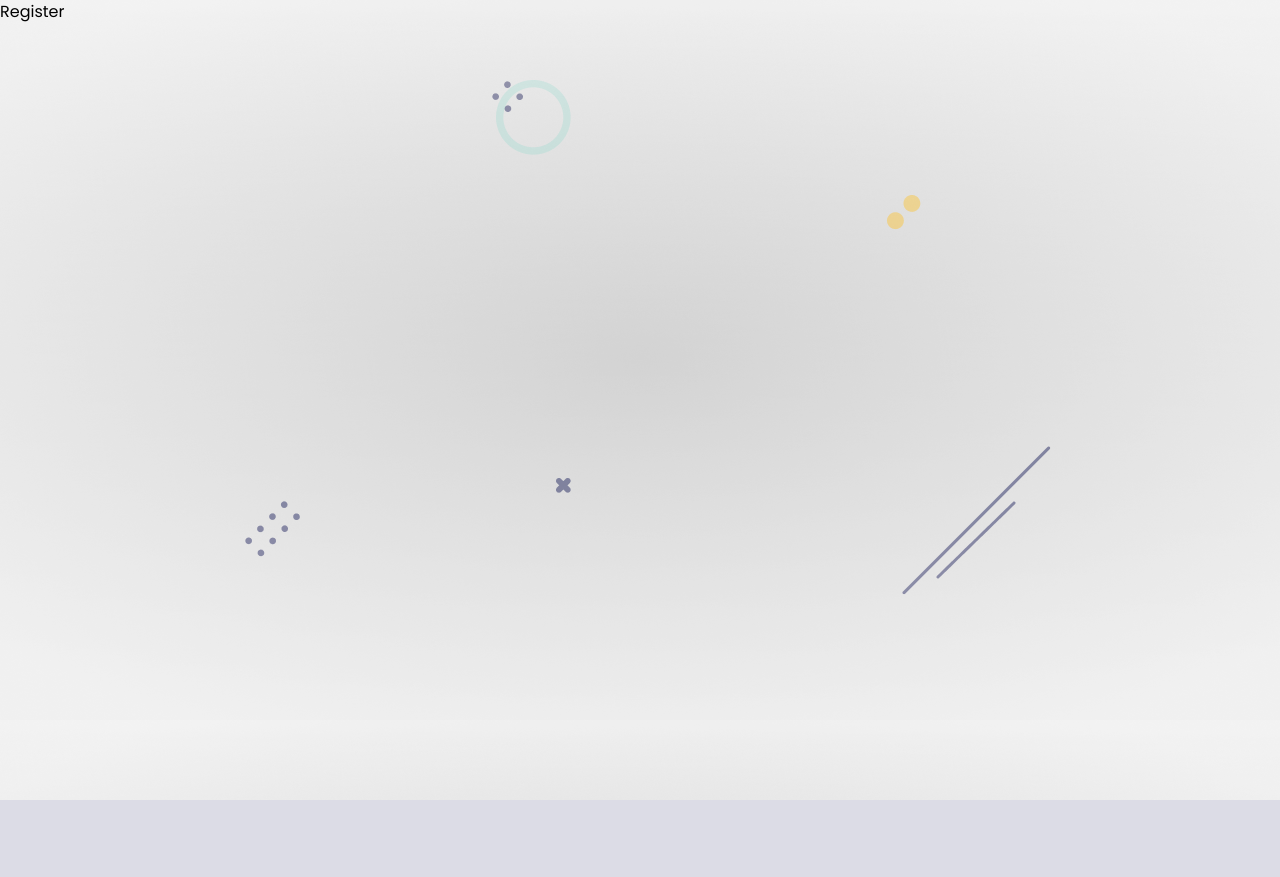
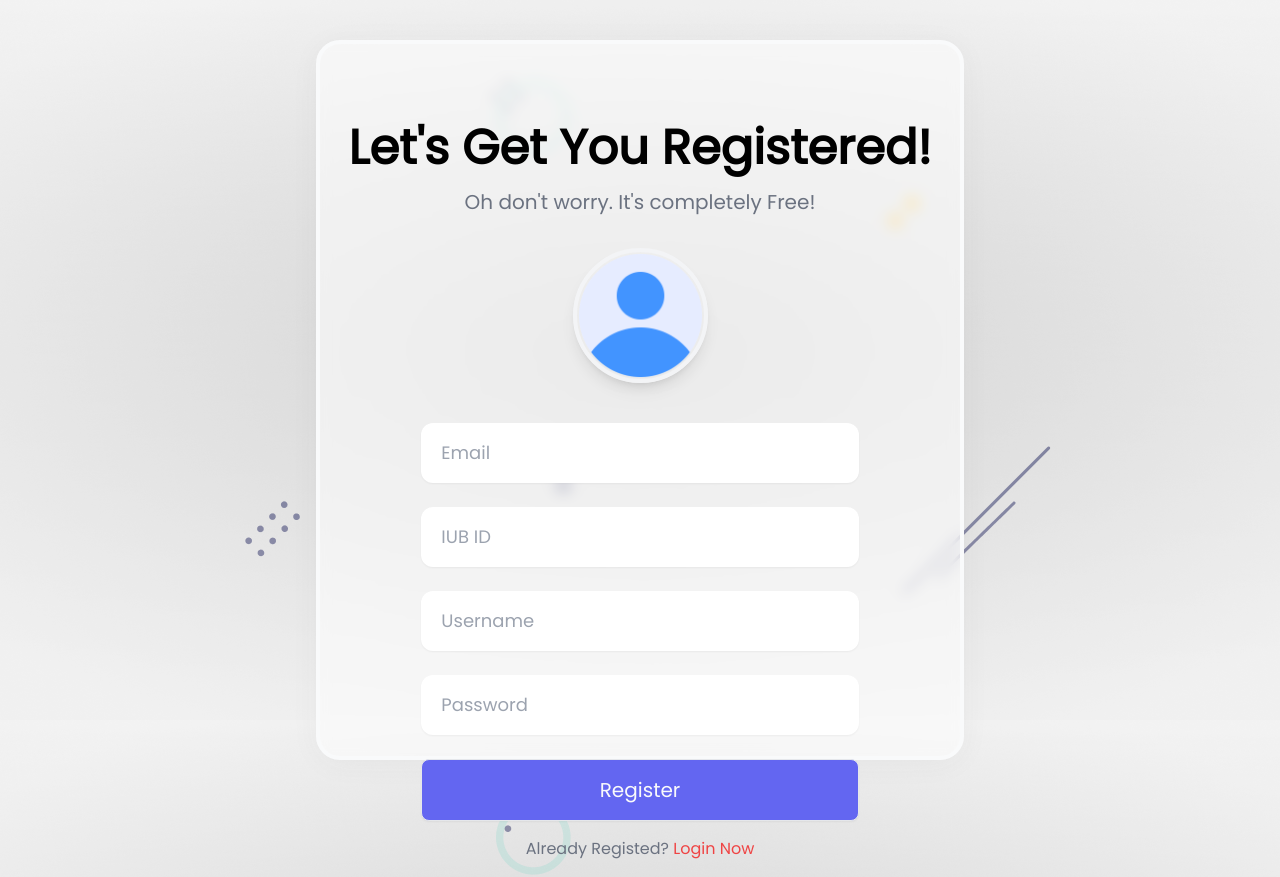
Before and after one commit to reyanzaman/Palta-Questions-v1, a React (Create React App) app in the folder client/: page /register in a window 1280 px wide. Before the commit the page ends 800 px from the top, so only its background shows below. Built offline with nearby package versions, Linux system fonts and the light colour scheme.

Commit message:
Dashboard In Progress

```diff
--- a/client/public/index.html
+++ b/client/public/index.html
@@ -7,7 +7,7 @@
     <meta name="theme-color" content="#000000" />
     <meta
       name="description"
-      content="Web site created using create-react-app"
+      content="Web app created for question based learning research"
     />
     <link rel="apple-touch-icon" href="%PUBLIC_URL%/logo192.png" />
     <!--
@@ -24,7 +24,7 @@
       work correctly both with client-side routing and a non-root public URL.
       Learn how to configure a non-root public URL by running `npm run build`.
     -->
-    <title>React App</title>
+    <title>QBL</title>
   </head>
   <body>
     <noscript>You need to enable JavaScript to run this app.</noscript>
--- a/client/src/components/Dashboard.js
+++ b/client/src/components/Dashboard.js
@@ -1,7 +1,78 @@
-import React from 'react'
+import React, { useState } from 'react'
+import { Link } from 'react-router-dom'
+import avatar from '../assets/profile_blank.png'
+import { Toaster } from 'react-hot-toast'
+import { useFormik} from 'formik'
+import { registerValidation } from '../helper/validate'
+import convertToBase64 from '../helper/convert'
+
+import styles from '../styles/Username.module.css'
 
 export default function Dashboard() {
+
+  const [file, setFile] = useState()
+
+  const formik = useFormik({
+    initialValues: {
+      email: '',
+      id: '',
+      username: '',
+      password: '',
+    },
+    validate: registerValidation,
+    validateOnBlur: false,
+    validateOnChange: false,
+    onSubmit: async values => {
+      values = await Object.assign(values, { profile: file || ''})
+      console.log(values)
+    }
+  })
+
+  /** formit doesn't support file upload so we need to create this handler*/
+  const onUpload = async e => {
+    const base64 = await convertToBase64(e.target.files[0]);
+    setFile(base64);
+  }
+
   return (
-    <div>Dashboard</div>
+    <div className="container mx-auto">
+
+      <Toaster position='top-center' reverseOrder={false}></Toaster>
+
+      <div className="flex justify-center items-center h-screen">
+        <div className={styles.glass} style={{width: "45%", height:"90%"}}>
+
+          <div className="title flex flex-col items-center">
+            <h4 className="text-4xl font-bold">Question Based Learning</h4>
+          </div>
+          <br></br>
+
+          <form className="py-" onSubmit={formik.handleSubmit}>
+            <div className="profile flex justify-center py-4">
+
+              <label htmlFor="profile">
+                <img src={file || avatar } className={styles.profile_img} alt="avatar" />
+              </label>
+
+              <input onChange={onUpload} type="file" id='profile' name='profile'/>
+            </div>
+
+            <div className="textbox flex flex-col items-center gap-6">
+              <div className="flex justify-center items-center py-4 text-3xl w-2/3 text-center text-gray-500">
+                User Name
+              </div>
+            </div>
+
+
+
+            <div className='text-center py-4'>
+              <span className='text-gray-500'>© Independent University Bangladesh 2023</span>
+            </div>
+
+          </form>
+
+        </div>
+      </div>
+    </div>
   )
 }
--- a/client/src/components/Recovery.js
+++ b/client/src/components/Recovery.js
@@ -1,23 +1,9 @@
 import React from 'react'
 import { Toaster } from 'react-hot-toast'
-import { useFormik} from 'formik'
-import { passwordValidate } from '../helper/validate'
 
 import styles from '../styles/Username.module.css'
 
 export default function Recovery() {
-
-  const formik = useFormik({
-    initialValues: {
-      password: ''
-    },
-    validate: passwordValidate,
-    validateOnBlur: false,
-    validateOnChange: false,
-    onSubmit: async values => {
-      console.log(values)
-    }
-  })
 
   return (
     <div className="container mx-auto">
@@ -34,7 +20,7 @@ export default function Recovery() {
             </span>
           </div>
 
-          <form className="pt-20" onSubmit={formik.handleSubmit}>
+          <form className="pt-20">
 
             <div className="textbox flex flex-col items-center gap-6">
 
--- a/client/src/components/Register.js
+++ b/client/src/components/Register.js
@@ -1,7 +1,80 @@
-import React from 'react'
+import React, { useState } from 'react'
+import { Link } from 'react-router-dom'
+import avatar from '../assets/profile_blank.png'
+import { Toaster } from 'react-hot-toast'
+import { useFormik} from 'formik'
+import { registerValidation } from '../helper/validate'
+import convertToBase64 from '../helper/convert'
+
+import styles from '../styles/Username.module.css'
 
 export default function Register() {
+
+  const [file, setFile] = useState()
+
+  const formik = useFormik({
+    initialValues: {
+      email: '',
+      id: '',
+      username: '',
+      password: '',
+    },
+    validate: registerValidation,
+    validateOnBlur: false,
+    validateOnChange: false,
+    onSubmit: async values => {
+      values = await Object.assign(values, { profile: file || ''})
+      console.log(values)
+    }
+  })
+
+  /** formit doesn't support file upload so we need to create this handler*/
+  const onUpload = async e => {
+    const base64 = await convertToBase64(e.target.files[0]);
+    setFile(base64);
+  }
+
   return (
-    <div>Register</div>
+    <div className="container mx-auto">
+
+      <Toaster position='top-center' reverseOrder={false}></Toaster>
+
+      <div className="flex justify-center items-center h-screen">
+        <div className={styles.glass} style={{width: "45%", height:"90%"}}>
+
+          <div className="title flex flex-col items-center">
+            <h4 className="text-5xl font-bold">Let's Get You Registered!</h4>
+            <span className="py-4 text-xl w-2/3 text-center text-gray-500">
+              Oh don't worry. It's completely Free!
+            </span>
+          </div>
+
+          <form className="py-" onSubmit={formik.handleSubmit}>
+            <div className="profile flex justify-center py-4">
+
+              <label htmlFor="profile">
+                <img src={file || avatar } className={styles.profile_img} alt="avatar" />
+              </label>
+
+              <input onChange={onUpload} type="file" id='profile' name='profile'/>
+            </div>
+            <br></br>
+            <div className="textbox flex flex-col items-center gap-6">
+              <input {...formik.getFieldProps('email')} type="email" placeholder="Email" className={styles.textbox}/>
+              <input {...formik.getFieldProps('id')} type="number" placeholder="IUB ID" className={styles.textbox}/>
+              <input {...formik.getFieldProps('username')} type="text" placeholder="Username" className={styles.textbox}/>
+              <input {...formik.getFieldProps('password')} type="password" placeholder="Password" className={styles.textbox}/>
+              <button type="submit" className={styles.btn}>Register</button>
+            </div>
+
+            <div className='text-center py-4'>
+              <span className='text-gray-500'>Already Registed? <Link className='text-red-500' to="/">Login Now</Link></span>
+            </div>
+
+          </form>
+
+        </div>
+      </div>
+    </div>
   )
 }
--- a/client/src/components/Reset.js
+++ b/client/src/components/Reset.js
@@ -1,7 +1,56 @@
 import React from 'react'
+import { Link } from 'react-router-dom'
+import { Toaster } from 'react-hot-toast'
+import { useFormik} from 'formik'
+import { resetPasswordValidation } from '../helper/validate'
+
+import styles from '../styles/Username.module.css'
 
 export default function Reset() {
+
+  const formik = useFormik({
+    initialValues: {
+      password: '',
+      confirm_pwd: '',
+    },
+    validate: resetPasswordValidation,
+    validateOnBlur: false,
+    validateOnChange: false,
+    onSubmit: async values => {
+      console.log(values)
+    }
+  })
+
   return (
-    <div>Reset</div>
+    <div className="container mx-auto">
+
+      <Toaster position='top-center' reverseOrder={false}></Toaster>
+
+      <div className="flex justify-center items-center h-screen">
+        <div className={styles.glass}>
+
+          <div className="title flex flex-col items-center">
+            <h4 className="text-5xl font-bold">Reset Password</h4>
+            <span className="py-4 text-xl w-2/3 text-center text-gray-500">
+              Enter a new password you defintely won't forget! It better not be password123!
+            </span>
+          </div>
+
+          <form className="py-20" onSubmit={formik.handleSubmit}>
+            <div className="textbox flex flex-col items-center gap-6">
+              <input {...formik.getFieldProps('password')} type="password" placeholder="New Password" className={styles.textbox}/>
+              <input {...formik.getFieldProps('confirm_pwd')} type="password" placeholder="Cofirm Your Password" className={styles.textbox}/>
+              <button type="submit" className={styles.btn}>Sign In</button>
+            </div>
+
+            <div className='text-center py-4'>
+              <span className='text-gray-500'>Forgot Password? <Link className='text-red-500' to="/recovery">Recover Password</Link></span>
+            </div>
+
+          </form>
+
+        </div>
+      </div>
+    </div>
   )
 }
--- /dev/null
+++ b/client/src/helper/convert.js
@@ -0,0 +1,15 @@
+/** image onto base64 */
+export default function convertToBase64(file){
+    return new Promise((resolve, reject) => {
+        const fileReader = new FileReader();
+        fileReader.readAsDataURL(file);
+
+        fileReader.onload = () => {
+            resolve(fileReader.result)
+        }
+
+        fileReader.onerror = (error) => {
+            reject(error)
+        }
+    })
+}
--- a/client/src/helper/validate.js
+++ b/client/src/helper/validate.js
@@ -13,6 +13,29 @@ export async function passwordValidate(values){
 
     return errors;
 }
+
+/** validate reset password */
+export async function resetPasswordValidation(values){
+    const errors = passwordVerify({}, values);
+
+    if(values.password !== values.confirm_pwd){
+        errors.exists = toast.error("Passwords do not match!")
+    }
+
+    return errors;
+}
+
+/** validate register form */
+export async function registerValidation(values){
+    const errors = usernameVerify({}, values);
+    idVerify(errors, values);
+    passwordVerify(errors, values);
+    emailVerify(errors, values);
+
+    return errors;
+}
+
+/** ************************************** */
 
 /** validate password */
 function passwordVerify(errors = {}, values){
@@ -42,3 +65,28 @@ function usernameVerify(error = {}, values){
 
     return error;
 }
+
+/** validate email */
+function emailVerify(error={}, values){
+    if(!values.email){
+        error.email = toast.error("Email Required!");
+    }else if(values.email.includes(" ")){
+        error.email = toast.error("Invalid Email!");
+    }else if(!/^[A-Z0-9._%+-]+@[A-Z0-9.-]+\.[A-Z]{2,4}$/i.test(values.email)){
+        error.email = toast.error("Invalid Email Address!")
+    }
+
+    return error;
+}
+
+function idVerify(error={}, values){
+    if(!values.id){
+        error.id = toast.error("ID Required!");
+    }else if(values.id.includes(" ")){
+        error.id = toast.error("Invalid ID");
+    }else if(/^[a-zA-z]*$/i.test(values.id)){
+        error.id = toast.error("Invalid ID")
+    }
+
+    return error;
+}
--- a/client/src/styles/Username.module.css
+++ b/client/src/styles/Username.module.css
@@ -24,3 +24,7 @@
 .btn:hover{
     background-color: #ff6a6a;
 }
+
+input[type='file']{
+    display: none;
+}
```
Also changed, not shown: client/public/manifest.json, client/src/assets/profile_blank.png (added), client/tailwind.config.js (line endings or trailing spaces).
